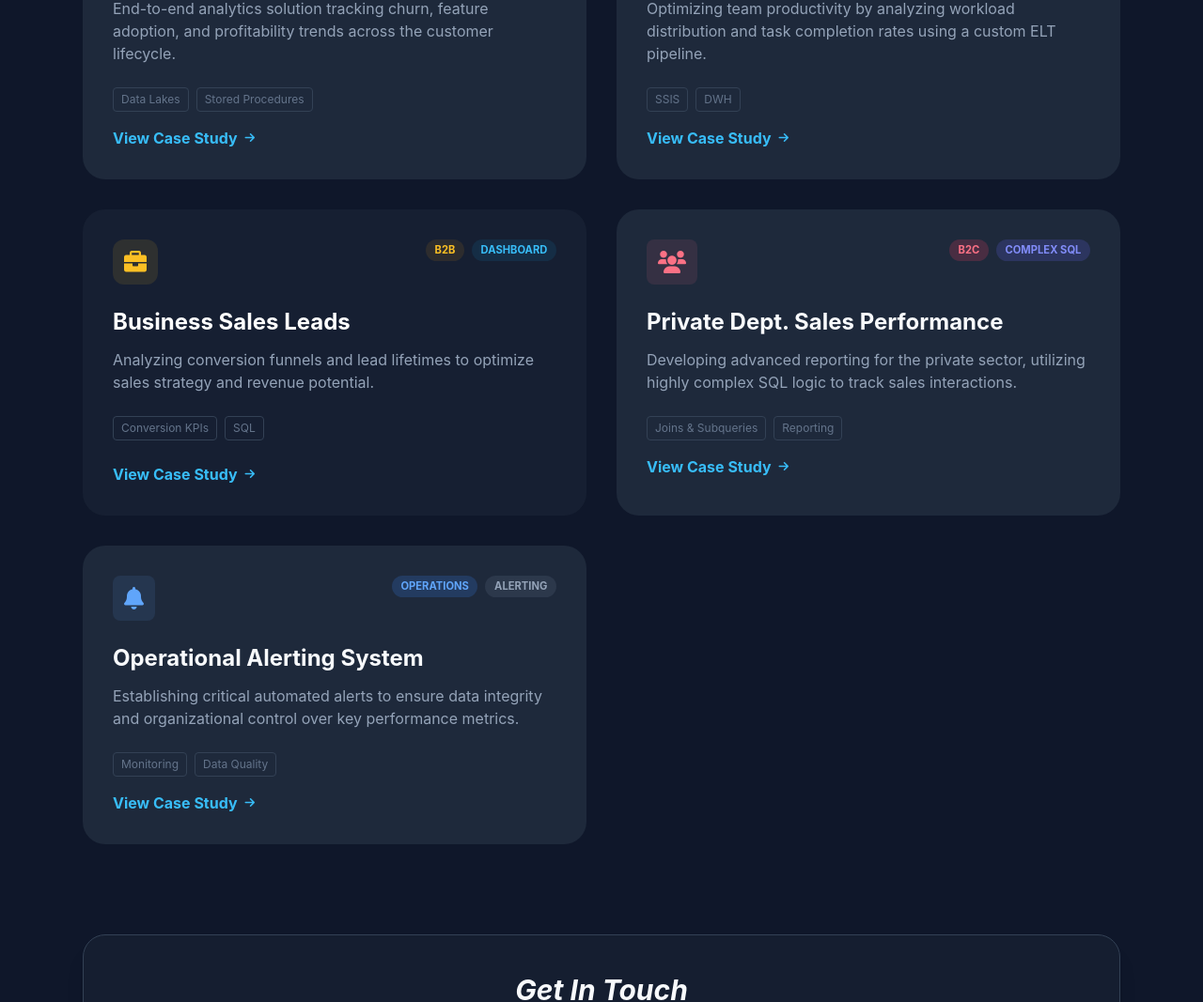
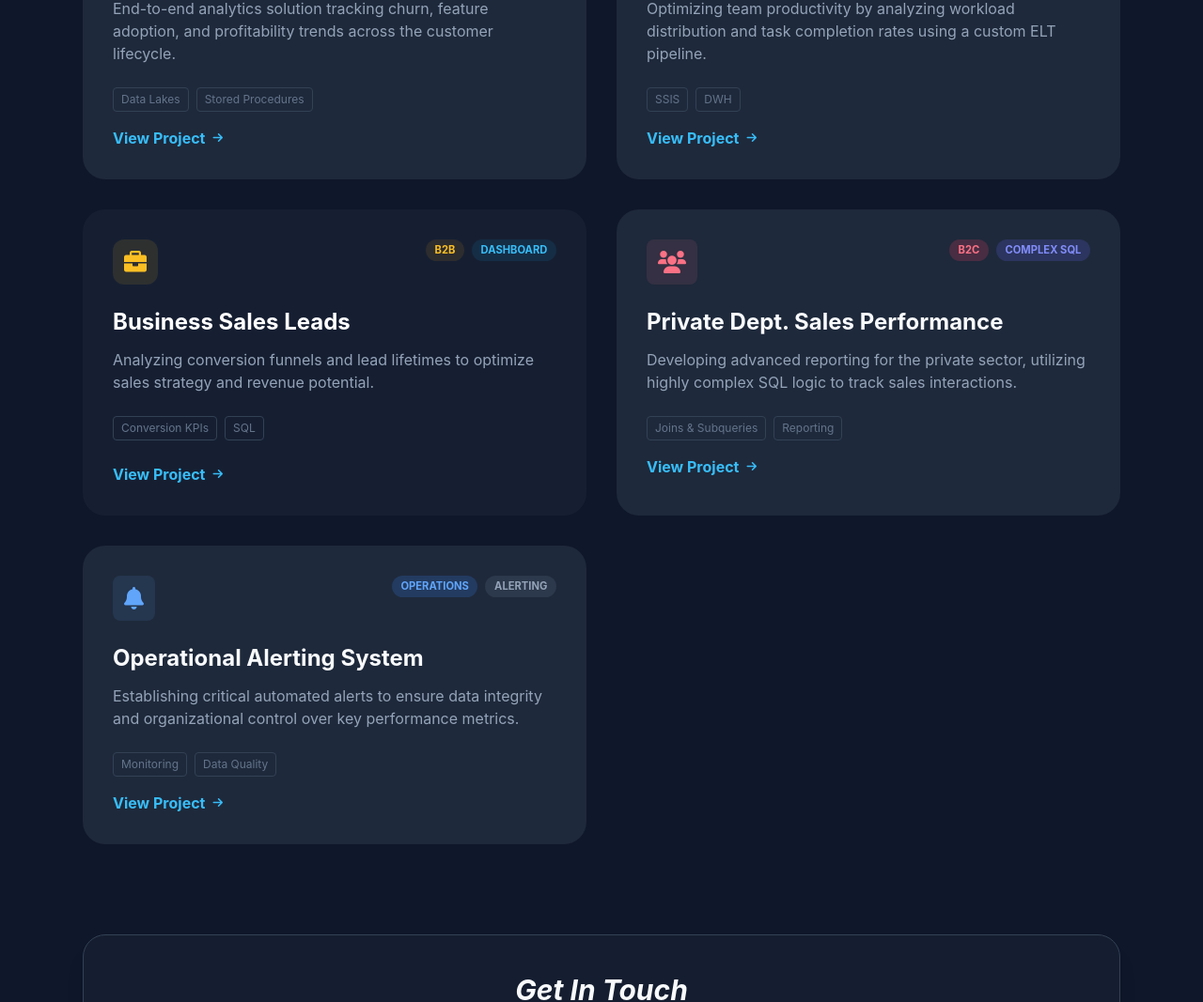
Before and after one commit to AdirM2025/Adir-Mamou-Protfolio, a plain HTML site: page index.html in a window 1280 px wide. Shown: the part 620-1687 px from the top of the page at 94% size. Drawn offline with nearby package versions, Linux system fonts and the light colour scheme.

Commit message:
Update index.html

```diff
--- a/index.html
+++ b/index.html
@@ -54,7 +54,7 @@
                     <span class="border border-slate-700 px-2 py-1 rounded">Data Lakes</span>
                     <span class="border border-slate-700 px-2 py-1 rounded">Stored Procedures</span>
                 </div>
-                <a href="#" class="text-sky-400 font-bold flex items-center gap-2">View Case Study <i class="fa-solid fa-arrow-right text-xs"></i></a>
+                <a href="#" class="text-sky-400 font-bold flex items-center gap-2">View Project <i class="fa-solid fa-arrow-right text-xs"></i></a>
             </div>
 
             <div class="project-card">
@@ -71,7 +71,7 @@
                     <span class="border border-slate-700 px-2 py-1 rounded">SSIS</span>
                     <span class="border border-slate-700 px-2 py-1 rounded">DWH</span>
                 </div>
-                <a href="#" class="text-sky-400 font-bold flex items-center gap-2">View Case Study <i class="fa-solid fa-arrow-right text-xs"></i></a>
+                <a href="#" class="text-sky-400 font-bold flex items-center gap-2">View Project <i class="fa-solid fa-arrow-right text-xs"></i></a>
             </div>
 
             <div class="project-card bg-slate-800/50 p-8 rounded-3xl">
@@ -88,7 +88,7 @@
                     <span class="text-xs text-slate-500 border border-slate-700 px-2 py-1 rounded">Conversion KPIs</span>
                     <span class="text-xs text-slate-500 border border-slate-700 px-2 py-1 rounded">SQL</span>
                 </div>
-                <button class="text-sky-400 font-bold hover:underline flex items-center gap-2">View Case Study <i class="fa-solid fa-arrow-right text-xs"></i></button>
+                <button class="text-sky-400 font-bold hover:underline flex items-center gap-2">View Project <i class="fa-solid fa-arrow-right text-xs"></i></button>
             </div>
 
             <div class="project-card">
@@ -105,7 +105,7 @@
                     <span class="border border-slate-700 px-2 py-1 rounded">Joins & Subqueries</span>
                     <span class="border border-slate-700 px-2 py-1 rounded">Reporting</span>
                 </div>
-                <a href="#" class="text-sky-400 font-bold flex items-center gap-2">View Case Study <i class="fa-solid fa-arrow-right text-xs"></i></a>
+                <a href="#" class="text-sky-400 font-bold flex items-center gap-2">View Project <i class="fa-solid fa-arrow-right text-xs"></i></a>
             </div>
 
             <div class="project-card">
@@ -122,7 +122,7 @@
                     <span class="border border-slate-700 px-2 py-1 rounded">Monitoring</span>
                     <span class="border border-slate-700 px-2 py-1 rounded">Data Quality</span>
                 </div>
-                <a href="#" class="text-sky-400 font-bold flex items-center gap-2">View Case Study <i class="fa-solid fa-arrow-right text-xs"></i></a>
+                <a href="#" class="text-sky-400 font-bold flex items-center gap-2">View Project <i class="fa-solid fa-arrow-right text-xs"></i></a>
             </div>
         </div>
     </section>
```
